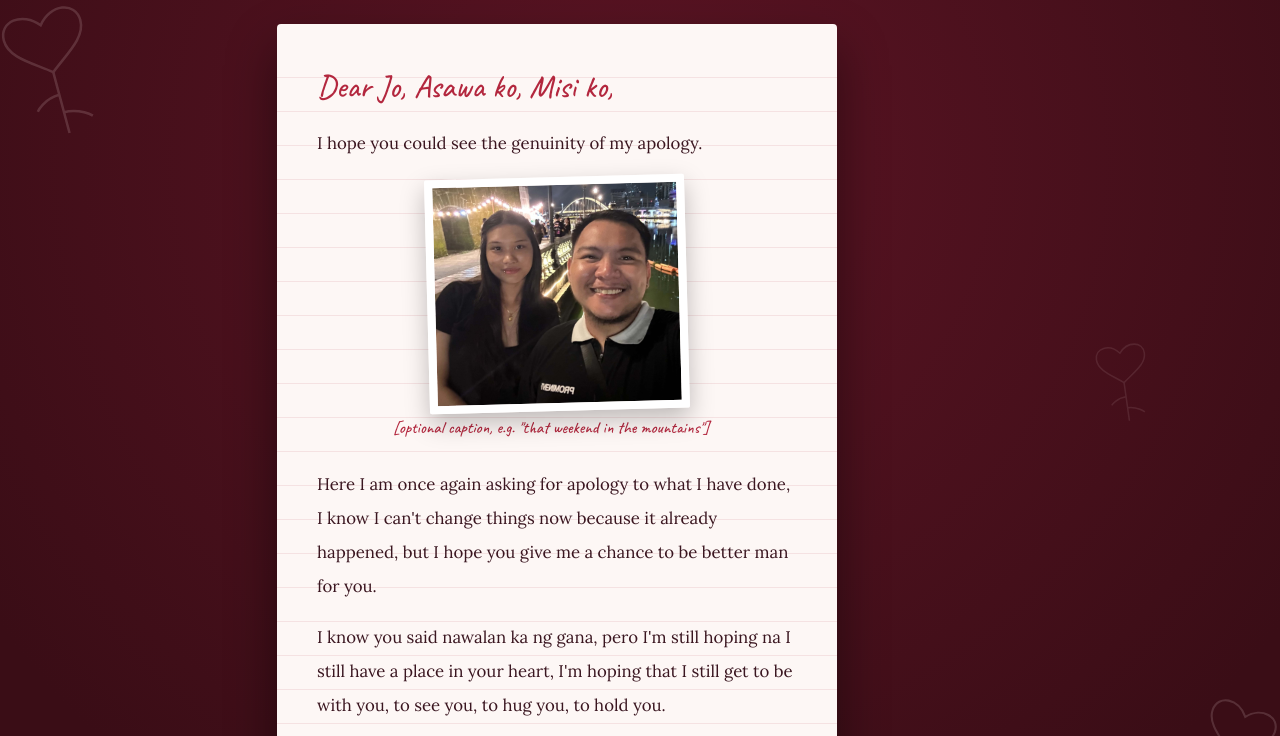
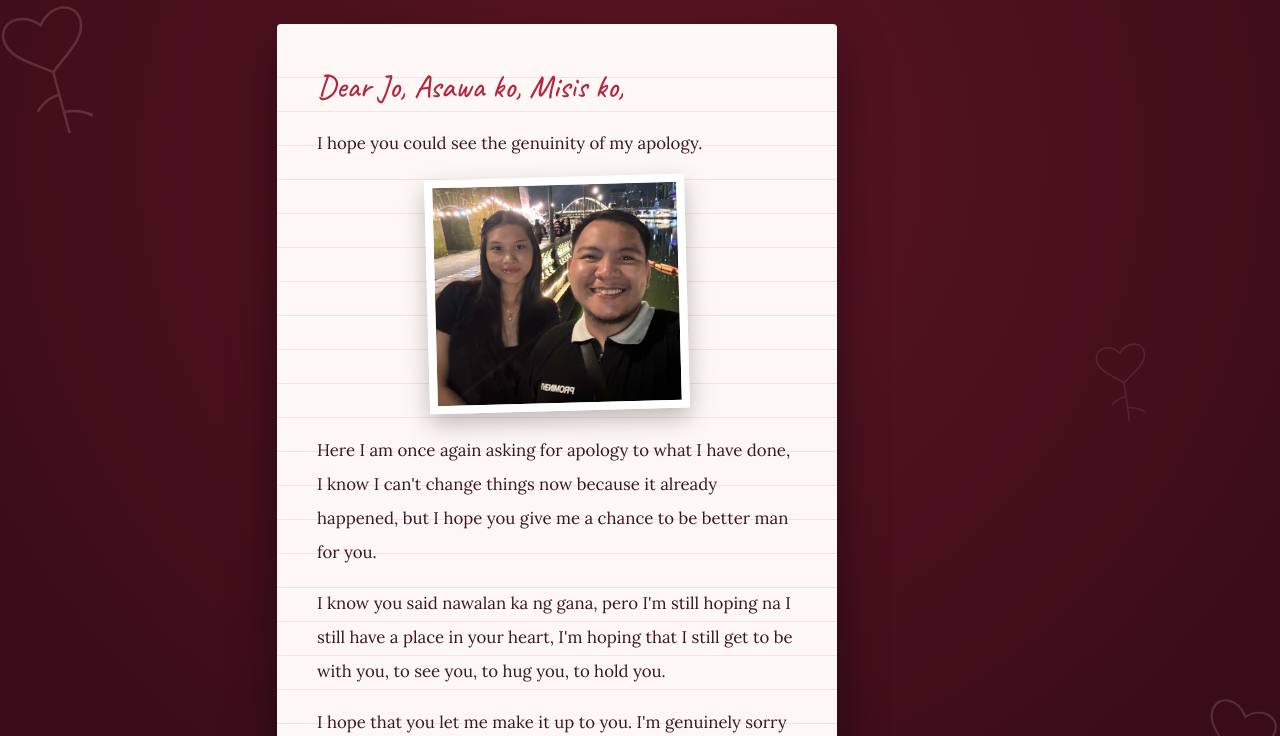
Before and after one commit to peej-26/Letter, a plain HTML site: page index.html in a window 1280 px wide. Both pictures are taken after a click on the button "Open the letter". Shown: the top 736 px of the page. Drawn offline with Linux system fonts and the light colour scheme.

Commit message:
Update index.html

```diff
--- a/index.html
+++ b/index.html
@@ -109,13 +109,12 @@ body{
 
   <!-- ✏️ EDIT THE LETTER BELOW -->
   <article class="letter" id="letter">
-    <p class="greet">Dear Jo, Asawa ko, Misi ko,</p>
+    <p class="greet">Dear Jo, Asawa ko, Misis ko,</p>
     <p>I hope you could see the genuinity of my apology.</p>
 
     <!-- ✏️ PHOTO: replace "your-photo.jpg" with your image file's name (keep it in the same folder as this html file), or paste a base64 data URI. Delete this whole .photo-wrap block if you don't want a photo. -->
     <div class="photo-wrap">
       <img src="Joooo.jpg" alt="A photo of us">
-      <p class="photo-caption">[optional caption, e.g. "that weekend in the mountains"]</p>
     </div>
 
     <p>Here I am once again asking for apology to what I have done, I know I can't change things now because it already happened, but I hope you give me a chance to be better man for you.</p>
```
